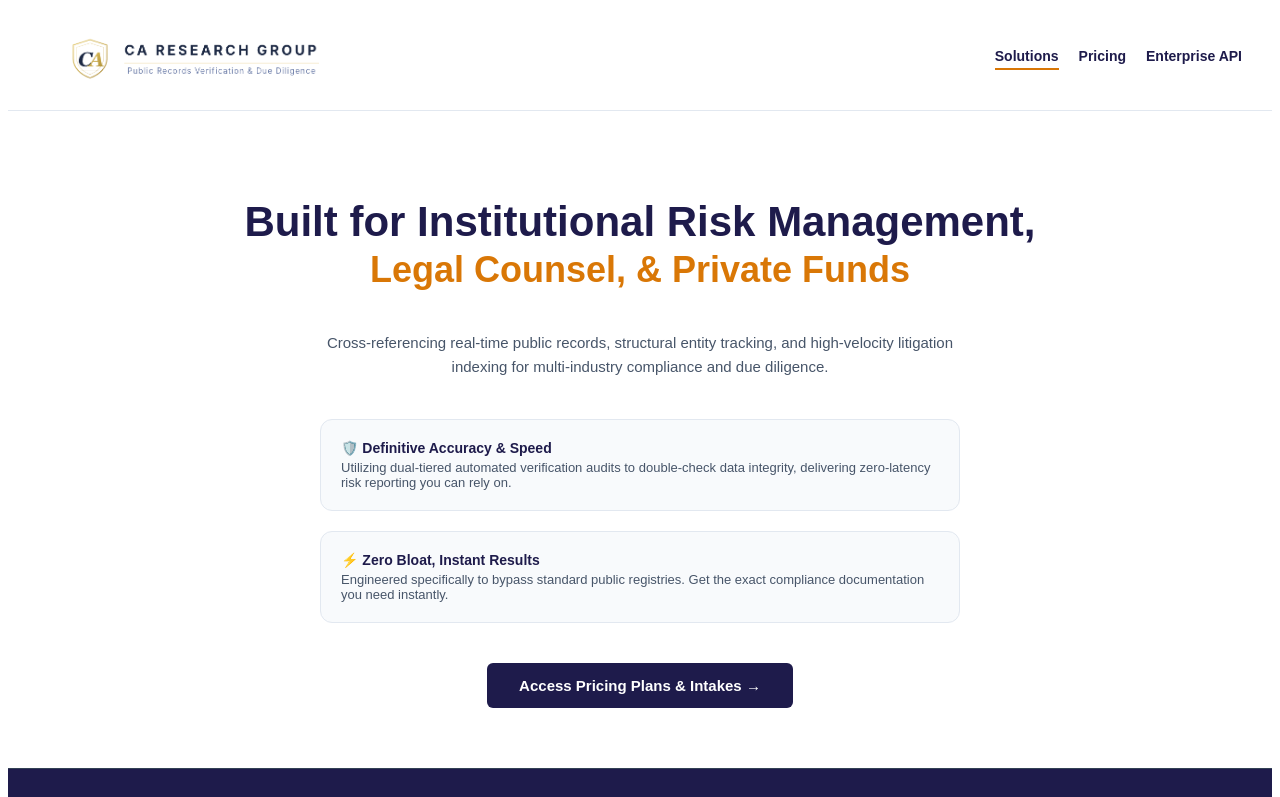
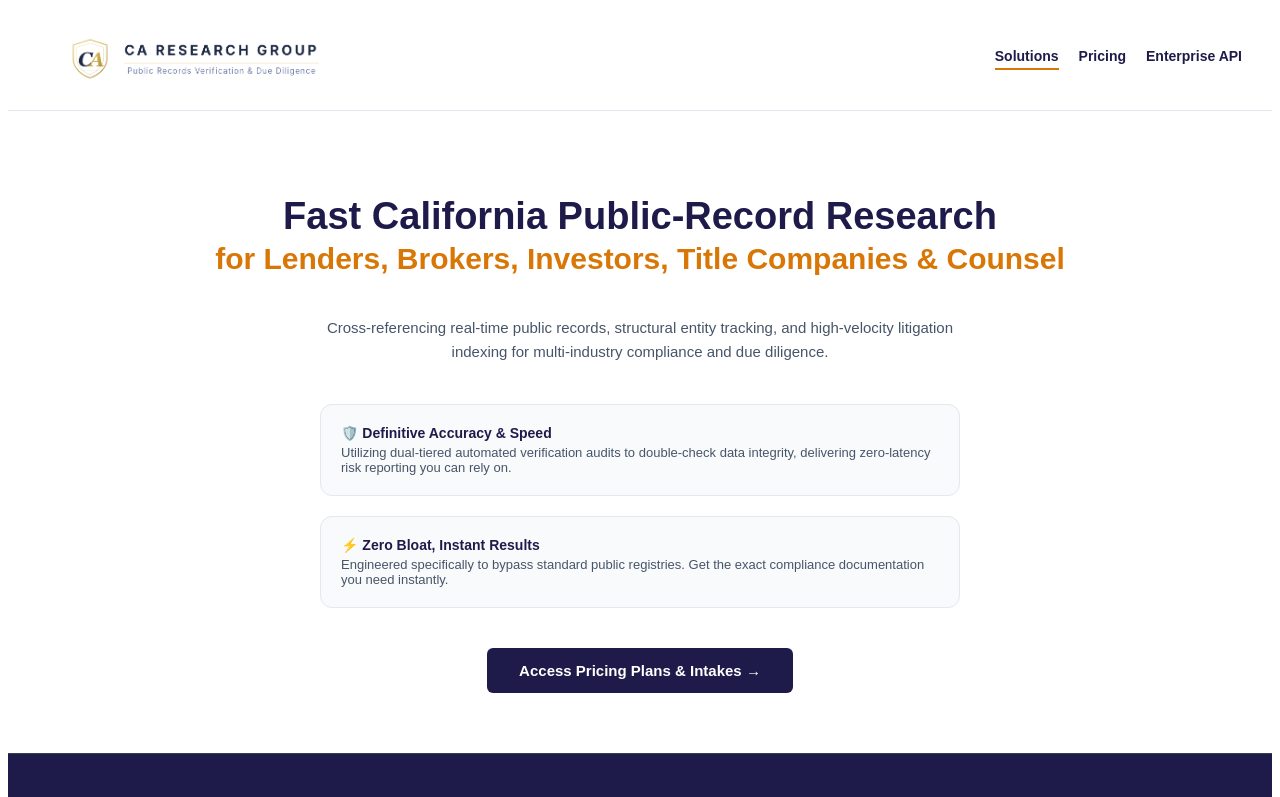
Before and after one commit to billalden01-dev/ca-research-group, a React (Vite) app: page / in a window 1280 px wide. Shown: the top 797 px of the page. Built offline with nearby package versions, Linux system fonts and the light colour scheme.

Commit message:
Update App.tsx

```diff
--- a/App.tsx
+++ b/App.tsx
@@ -64,8 +64,8 @@ export default function App() {
         {/* HOME COMPONENT */}
         {currentPage === 'home' && (
           <div style={{ maxWidth: '850px', margin: '0 auto', padding: '60px 20px', textAlign: 'center' }}>
-            <h1 style={{ fontSize: '42px', fontWeight: 'bold', color: '#1e1b4b', lineHeight: '1.1', marginBottom: '4px' }}>Built for Institutional Risk Management,</h1>
-            <h2 style={{ fontSize: '36px', fontWeight: 'bold', color: '#d97706', marginTop: '4px', marginBottom: '40px' }}>Legal Counsel, & Private Funds</h2>
+            <h1 style={{ fontSize: '38px', fontWeight: 'bold', color: '#1e1b4b', lineHeight: '1.1', marginBottom: '4px' }}>Fast California Public-Record Research</h1>
+<h2 style={{ fontSize: '30px', fontWeight: 'bold', color: '#d97706', marginTop: '4px', marginBottom: '40px' }}>for Lenders, Brokers, Investors, Title Companies & Counsel</h2>
             <p style={{ fontSize: '15px', color: '#475569', maxWidth: '640px', margin: '0 auto 40px auto', lineHeight: '1.6' }}>Cross-referencing real-time public records, structural entity tracking, and high-velocity litigation indexing for multi-industry compliance and due diligence.</p>
 
             <div style={{ maxWidth: '640px', margin: '0 auto 40px auto', textAlign: 'left', display: 'flex', flexDirection: 'column', gap: '20px' }}>
```
